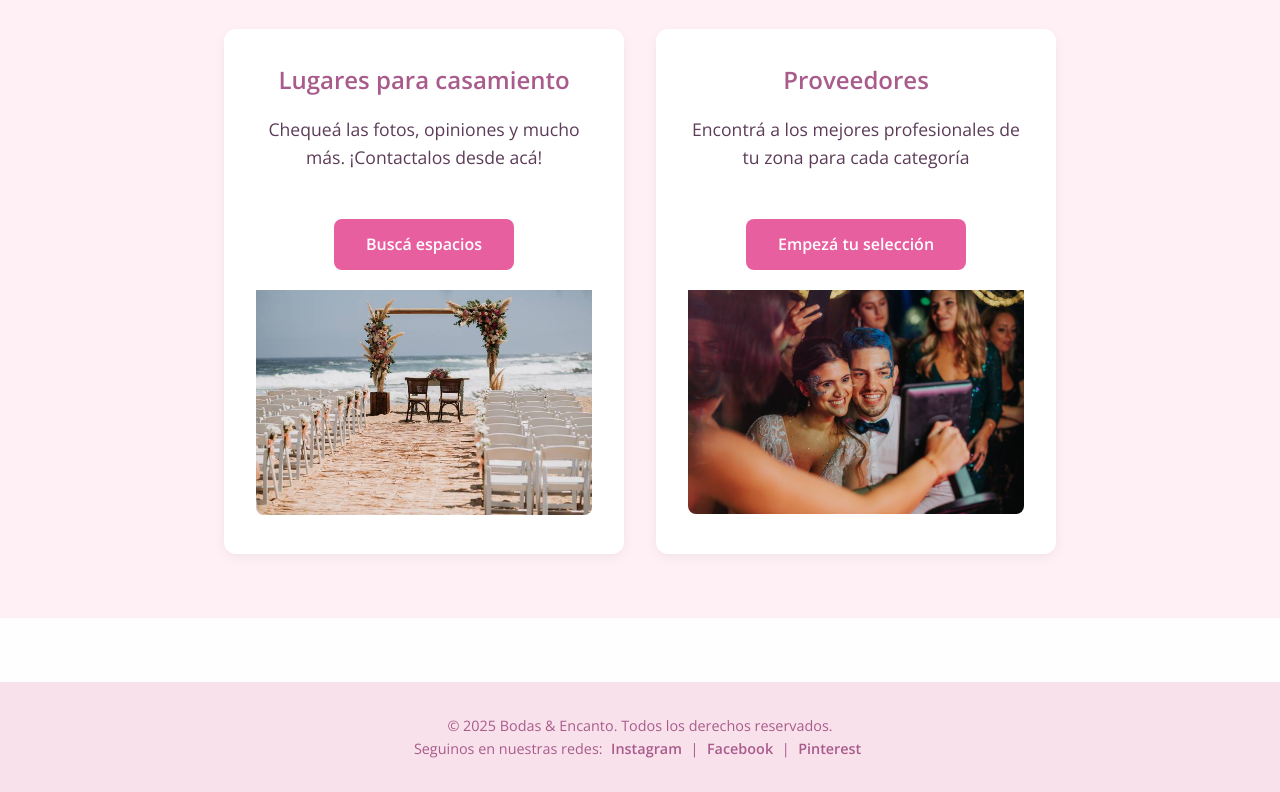
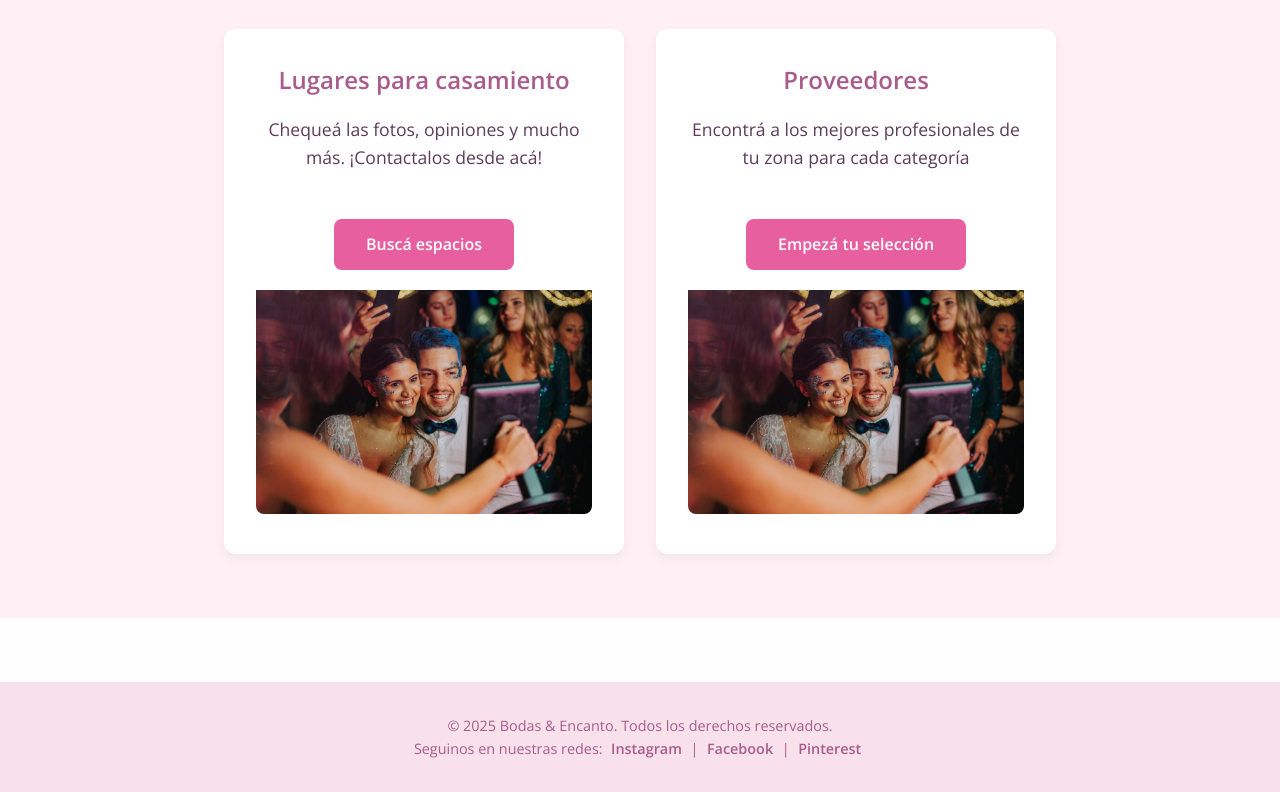
Before and after one commit to lozalen341/Bodas-Encanto, a plain HTML site: page index.html in a window 1280 px wide. Shown: the part 652-1444 px from the top of the page. Drawn offline with nearby package versions, Linux system fonts and the light colour scheme.

Commit message:
Update index.html
a

```diff
--- a/index.html
+++ b/index.html
@@ -38,7 +38,7 @@
                 <h3>Lugares para casamiento</h3>
                 <p>Chequeá las fotos, opiniones y mucho más. ¡Contactalos desde acá!</p>
                 <a href="https://www.revistabodas.com.uy/salones-de-fiestas-en-buenos-aires-para-tu-casamiento/" class="boton">Buscá espacios</a>
-                <img src="img/lugar.jpeg" alt="">
+                <img src="img/proovedores.jpeg" alt="">
             </div>
 
             <div class="bloque">
```
